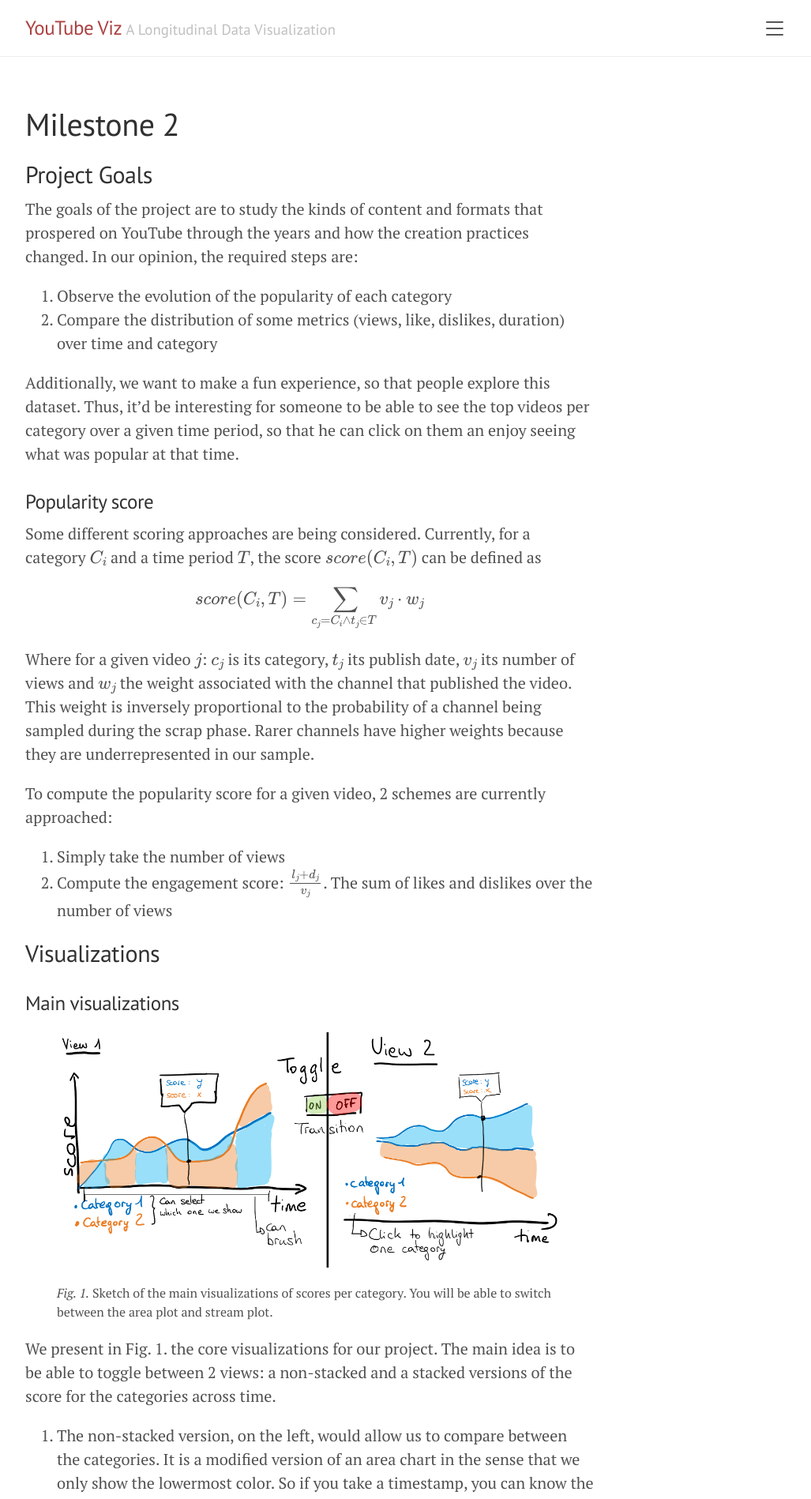
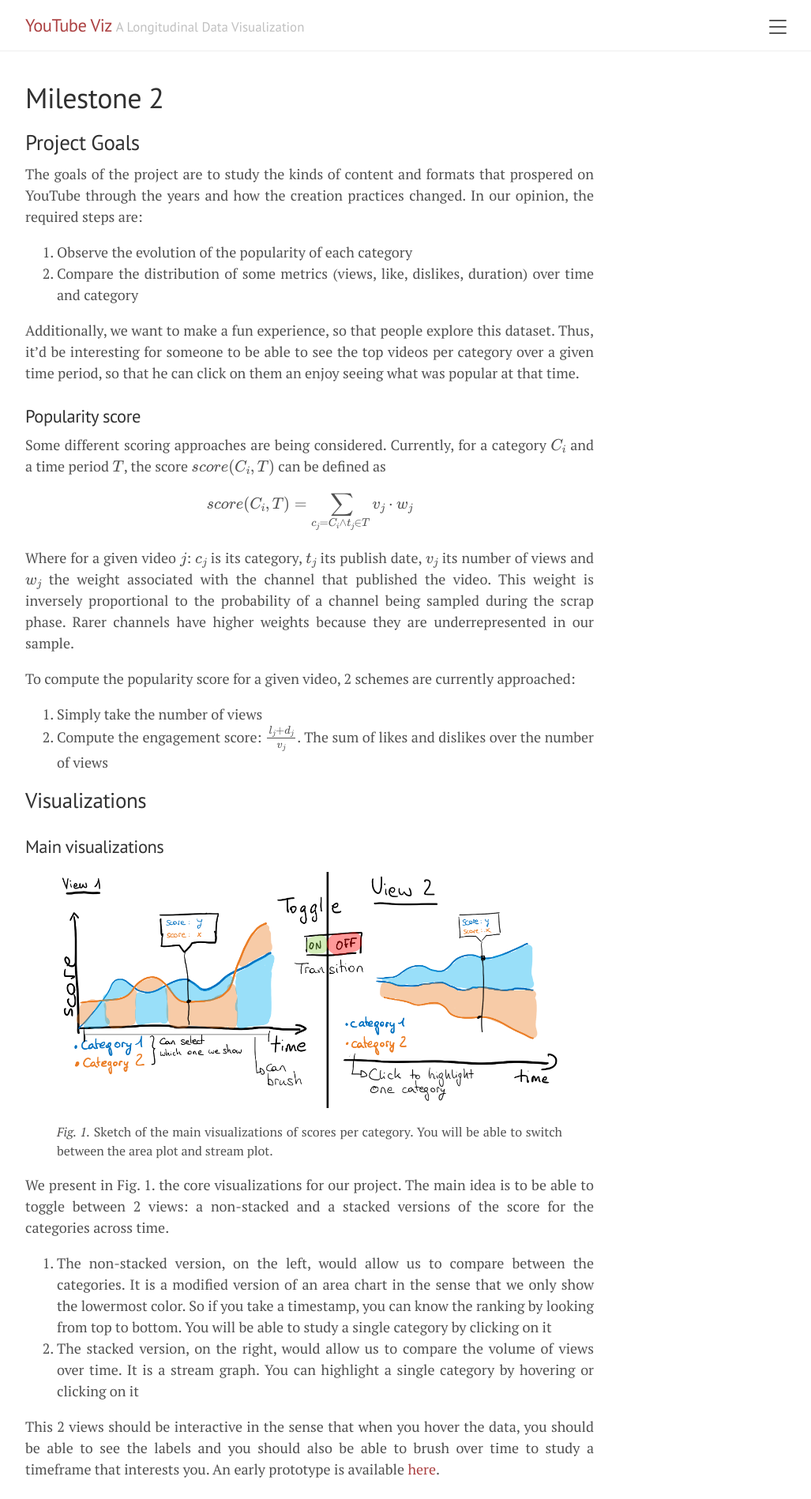
Before and after one commit to tvaucher/youtube-viz, a Jekyll site: the page built from milestone2.md, in a window 1280 px wide. Shown: the top 1898 px of the page at 79% size, without its empty margins (248-1275 px from the left). Built offline with Jekyll 4.4.1, drawn with Linux system fonts in a browser that asks for light colours.

Commit message:
Update style to larger columns

```diff
--- a/assets/css/lanyon.css
+++ b/assets/css/lanyon.css
@@ -74,6 +74,7 @@
 
 .container {
   max-width: 28rem;
+  text-align: justify;
 }
 @media (min-width: 38em) {
   .container {
@@ -82,7 +83,7 @@
 }
 @media (min-width: 56em) {
   .container {
-    max-width: 38rem;
+    max-width: 42rem;
   }
 }
 
@@ -96,7 +97,7 @@
 .masthead {
   padding-top:    1rem;
   padding-bottom: 1rem;
-  margin-bottom: 3rem;
+  margin-bottom: 2rem;
   border-bottom: 1px solid #eee;
 }
 .masthead-title {
--- a/assets/css/plot1.css
+++ b/assets/css/plot1.css
@@ -20,15 +20,16 @@
   }
 
   .special-head {
-    max-width: 38rem;
+    max-width: 42rem;
   }
 
   .content-text {
-    max-width: 38rem;
+    max-width: 42rem;
     margin-left: auto;
     margin-right: auto;
     padding-left: 1rem;
     padding-right: 1rem;
+    text-align: justify;
   }
 }
 
--- a/assets/css/poole.css
+++ b/assets/css/poole.css
@@ -54,7 +54,7 @@
 }
 @media (min-width: 38em) {
   html {
-    font-size: 20px;
+    font-size: 18px;
   }
 }
 
```
